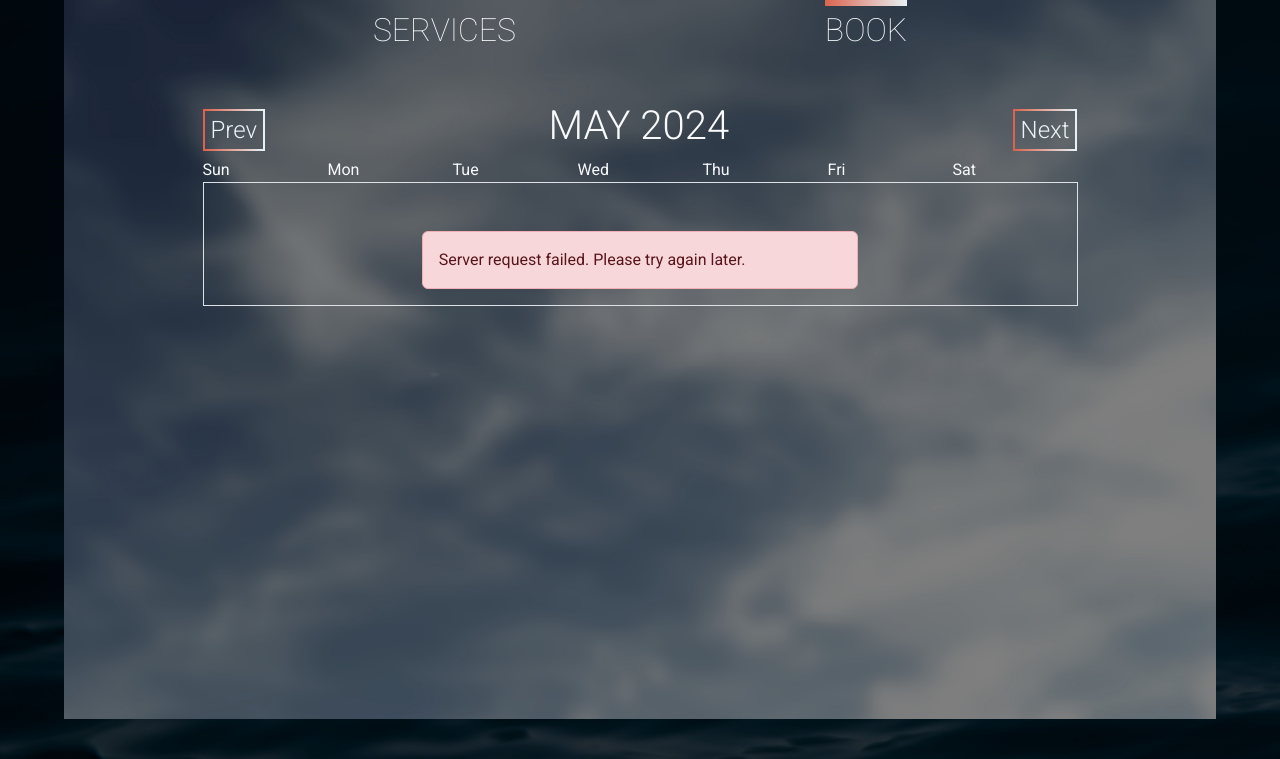
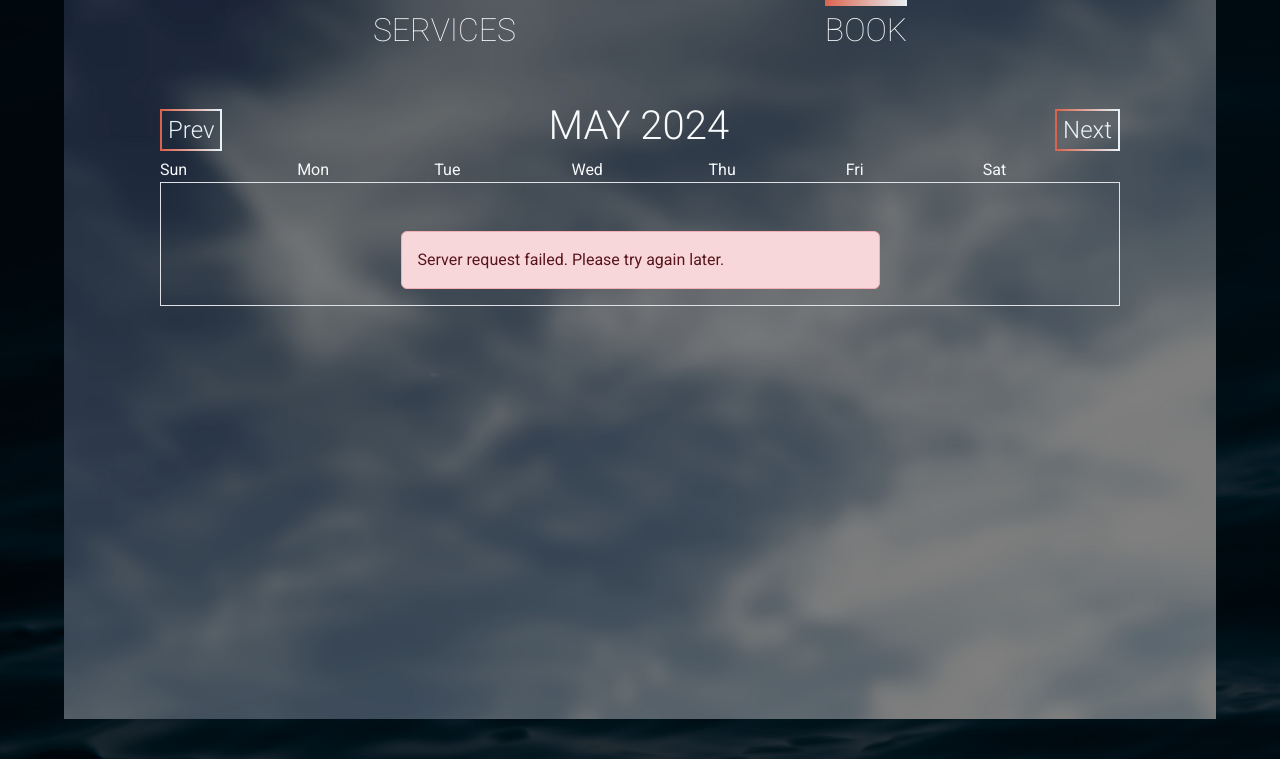
Before and after one commit to tbohn2/solid-ground-az, an ASP.NET Core app: page /book in a window 1280 px wide. Shown: the part 41-800 px from the top of the page. Run offline with ASP.NET Core 8, Linux system fonts and the light colour scheme; some libraries are stand-ins or nearby versions.

Commit message:
Added some responsiveness to calendar

```diff
--- a/Views/Book/Book.cshtml
+++ b/Views/Book/Book.cshtml
@@ -3,14 +3,14 @@
     ViewData["Title"] = "Book";
 }
 
-<div id="book" class="mt-5 d-flex justify-content-center text-light fade-in">
-    <div id="calendar">
+<div id="book" class="my-5 col-12 d-flex justify-content-center text-light fade-in">
+    <div id="calendar" class="col-11 col-md-10">
         <div id="calendar-header" class="d-flex justify-content-between align-items-center">
             <button id="prev" class="monthNavBtn ">Prev</button>
             <h1 id="month-year" class="fw-light"></h1>
             <button id="next" class="monthNavBtn">Next</button>
         </div>
-        <div id="calendar-body">
+        <div id="calendar-body col-12">
             <div id="calendar-weekdays" class="d-flex justify-content-between col-12">
                 <div>Sun</div>
                 <div>Mon</div>
@@ -41,6 +41,6 @@
 </div>
 
 @section Scripts {
-<script src="~/lib/node-calendar/node-calendar.js"></script>
-<script src="~/js/book.js"></script>
- }
+    <script src="~/lib/node-calendar/node-calendar.js"></script>
+    <script src="~/js/book.js"></script>
+}
--- a/wwwroot/css/book.css
+++ b/wwwroot/css/book.css
@@ -1,5 +1,5 @@
 #calendar-weekdays div {
-    width: 125px;
+    width: 14.2857%;
 }
 
 .monthNavBtn {
@@ -18,7 +18,7 @@
 }
 
 .date {
-    width: 125px;
+    width: 14.2857%;
     height: 100px;
     border: 1px solid #ccc;
     font-size: 20px;
@@ -32,7 +32,7 @@
     cursor: pointer;
 }
 
-.unavailableDate {
+/* .unavailableDate {
     position: absolute;
     top: 0;
     left: 0;
@@ -43,7 +43,7 @@
     border-image-slice: 1;
     transform: rotate(38deg);
     transform-origin: top left;
-}
+} */
 
 .currentDay {
     border: 3px solid var(--pink);
@@ -92,3 +92,10 @@
 .spinner-border {
     color: var(--pink);
 }
+
+@media screen and (max-width: 768px) {
+    .date {
+        height: 80px;
+    }
+
+}
```
